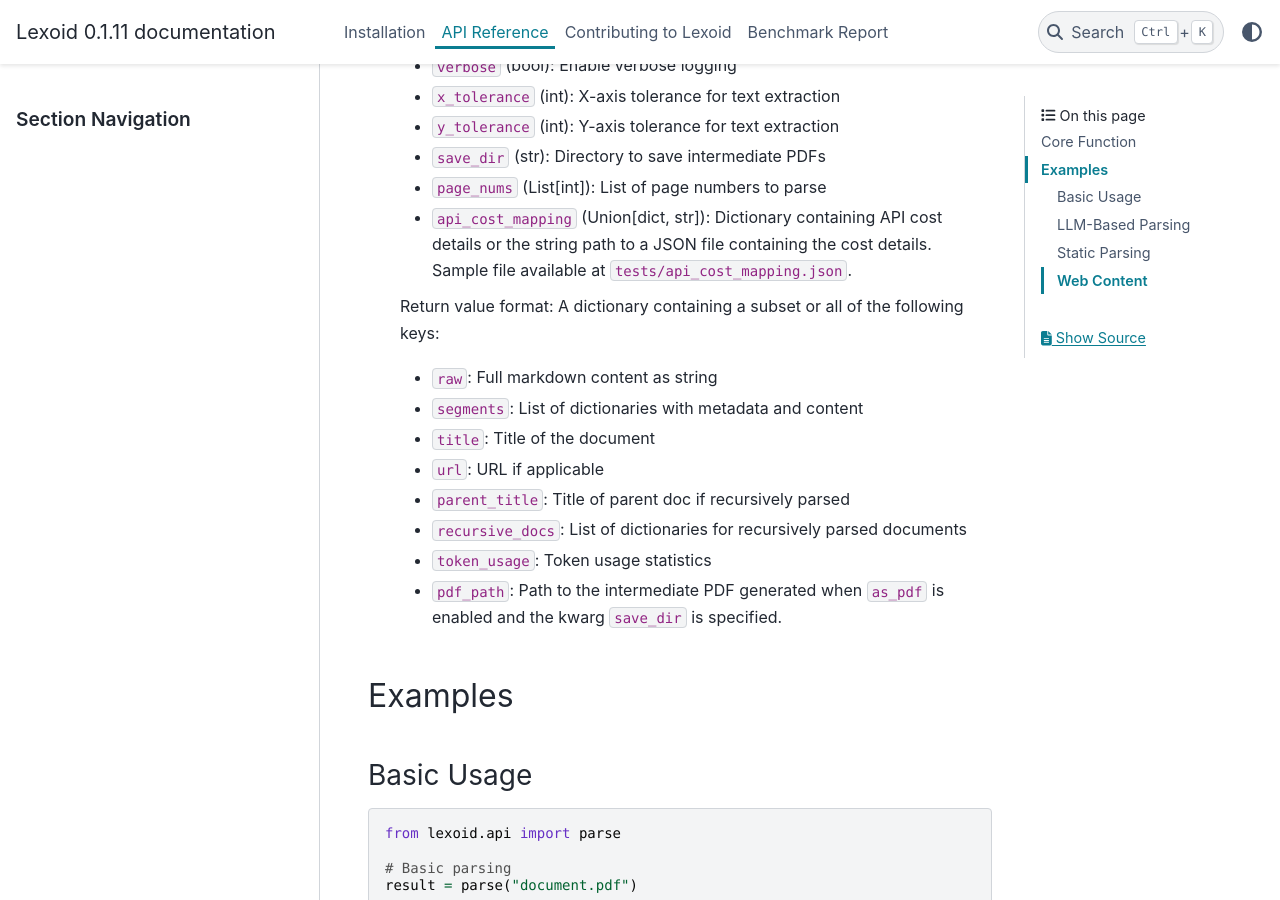
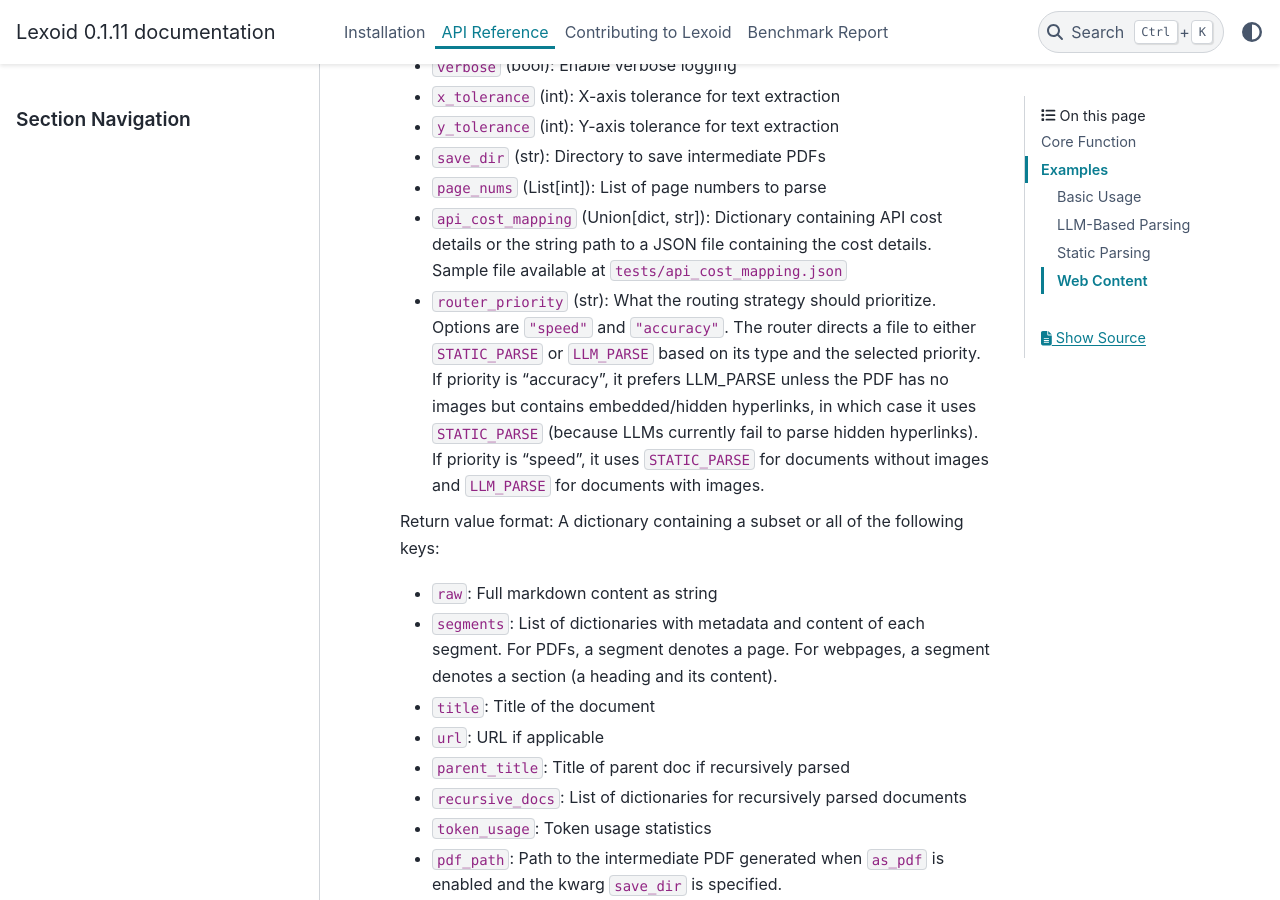
Before and after one commit to oidlabs-com/Lexoid, a Sphinx documentation site: the page built from docs/api.rst, in a window 1280 px wide and 900 px high, scrolled down 954 px. Built offline with Sphinx 7.4.7 and the PyData theme 0.15.4, drawn with Linux system fonts in a browser that asks for light colours.

Commit message:
Add explanation for `router_priority`

```diff
--- a/docs/api.rst
+++ b/docs/api.rst
@@ -31,13 +31,14 @@
    * ``save_dir`` (str): Directory to save intermediate PDFs
    * ``page_nums`` (List[int]): List of page numbers to parse
    * ``api_cost_mapping`` (Union[dict, str]): Dictionary containing API cost details or the string path to a JSON file containing
-     the cost details. Sample file available at ``tests/api_cost_mapping.json``.
+     the cost details. Sample file available at ``tests/api_cost_mapping.json``
+   * ``router_priority`` (str): What the routing strategy should prioritize. Options are ``"speed"`` and ``"accuracy"``. The router directs a file to either ``STATIC_PARSE`` or ``LLM_PARSE`` based on its type and the selected priority. If priority is "accuracy", it prefers LLM_PARSE unless the PDF has no images but contains embedded/hidden hyperlinks, in which case it uses ``STATIC_PARSE`` (because LLMs currently fail to parse hidden hyperlinks). If priority is "speed", it uses ``STATIC_PARSE`` for documents without images and ``LLM_PARSE`` for documents with images.
 
    Return value format:
    A dictionary containing a subset or all of the following keys:
 
    *  ``raw``: Full markdown content as string
-   * ``segments``: List of dictionaries with metadata and content
+   * ``segments``: List of dictionaries with metadata and content of each segment. For PDFs, a segment denotes a page. For webpages, a segment denotes a section (a heading and its content).
    * ``title``: Title of the document
    * ``url``: URL if applicable
    * ``parent_title``: Title of parent doc if recursively parsed
```
